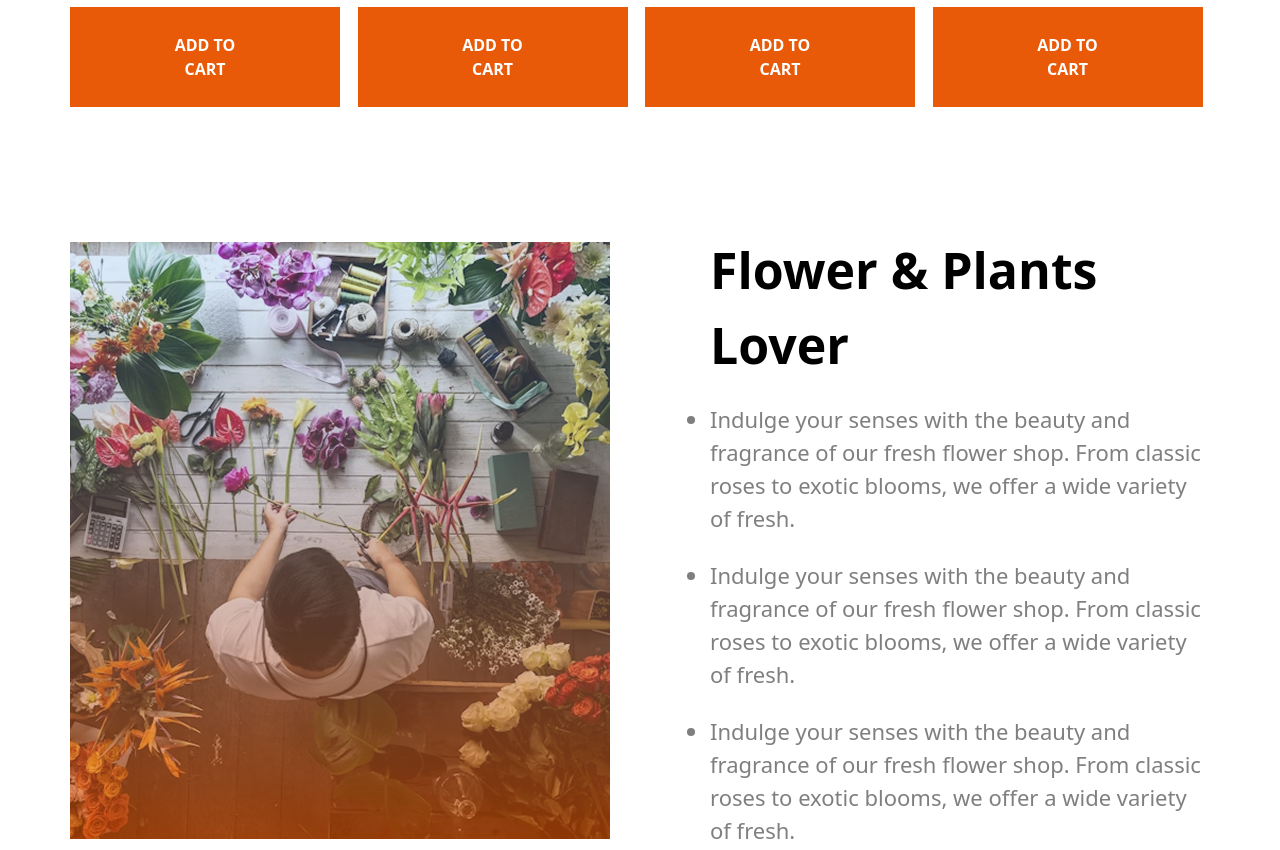
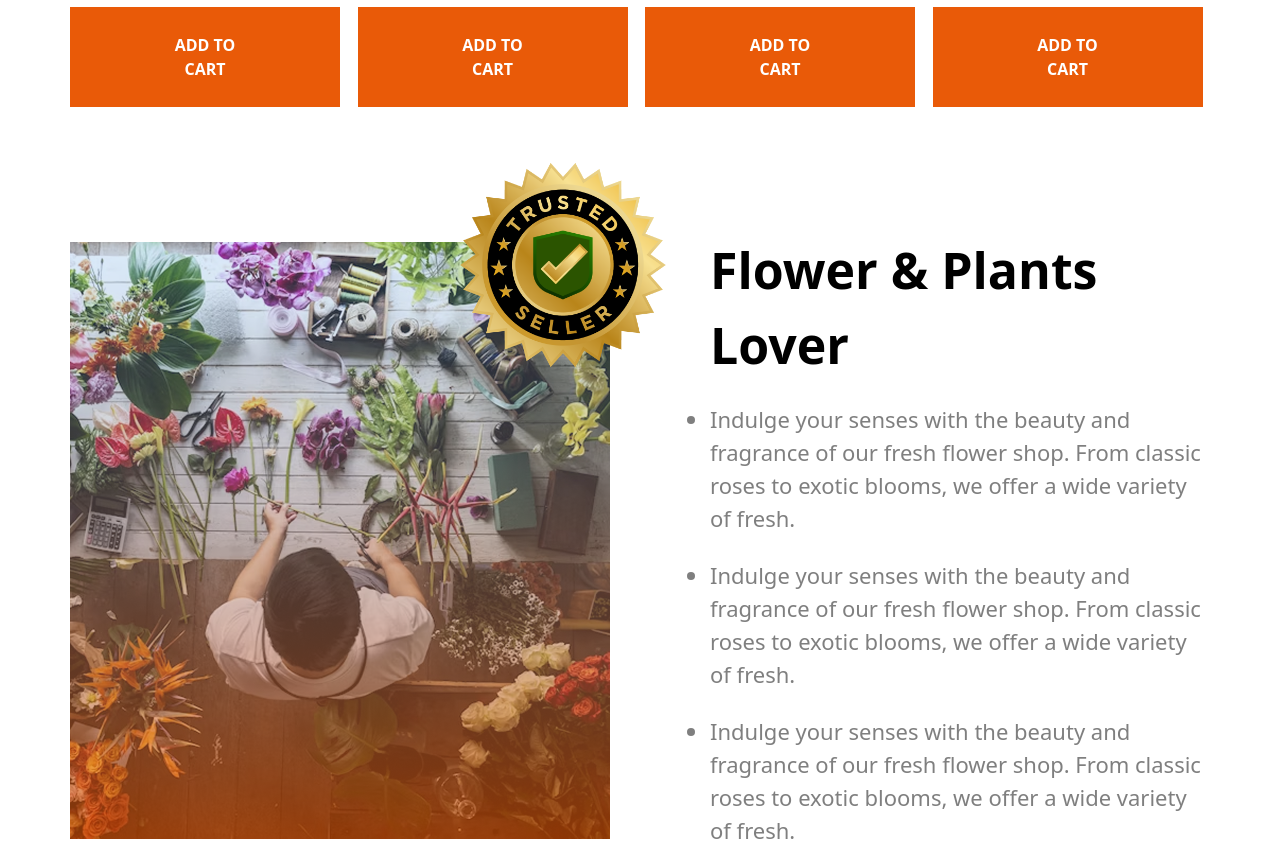
Before and after one commit to Mugdho06/Assignment-002, a plain HTML site: page index.html in a window 1280 px wide. Shown: the part 1820-2670 px from the top of the page. Drawn offline with nearby package versions, Linux system fonts and the light colour scheme.

Commit message:
Add Trusted-Badge

```diff
--- a/Styles/other-style.css
+++ b/Styles/other-style.css
@@ -0,0 +1,8 @@
+.flower-store{
+    position: relative;
+}
+.badge{
+    position: absolute;
+    left: 350px;
+   top: -120px;
+}
--- a/index.html
+++ b/index.html
@@ -85,9 +85,11 @@
 
         <!-- plant lover section -->
          <section  class="flex justify-between items-center max-w-[1140px] m-auto mt-[126px] ">
-             <div>
-            <img style="height:597px; min-width:540px" src="./assets/flower-store.png" alt="">
-        </div>
+             <div class="flower-store">
+                 <img class="badge" style="height: 286px; width: 286px" src="./assets/trusted-badge.png" alt="">
+                 <img style="height:597px; min-width:540px;" src="./assets/flower-store.png" alt="">
+
+            </div>
              <div style="width: 500px;">
             <h1 class="font-bold text-[50px]">Flower & Plants Lover</h1>
             <ul class="list-disc mt-5">
```
Also changed, not shown: Styles/style.css (+0 -13 lines).
